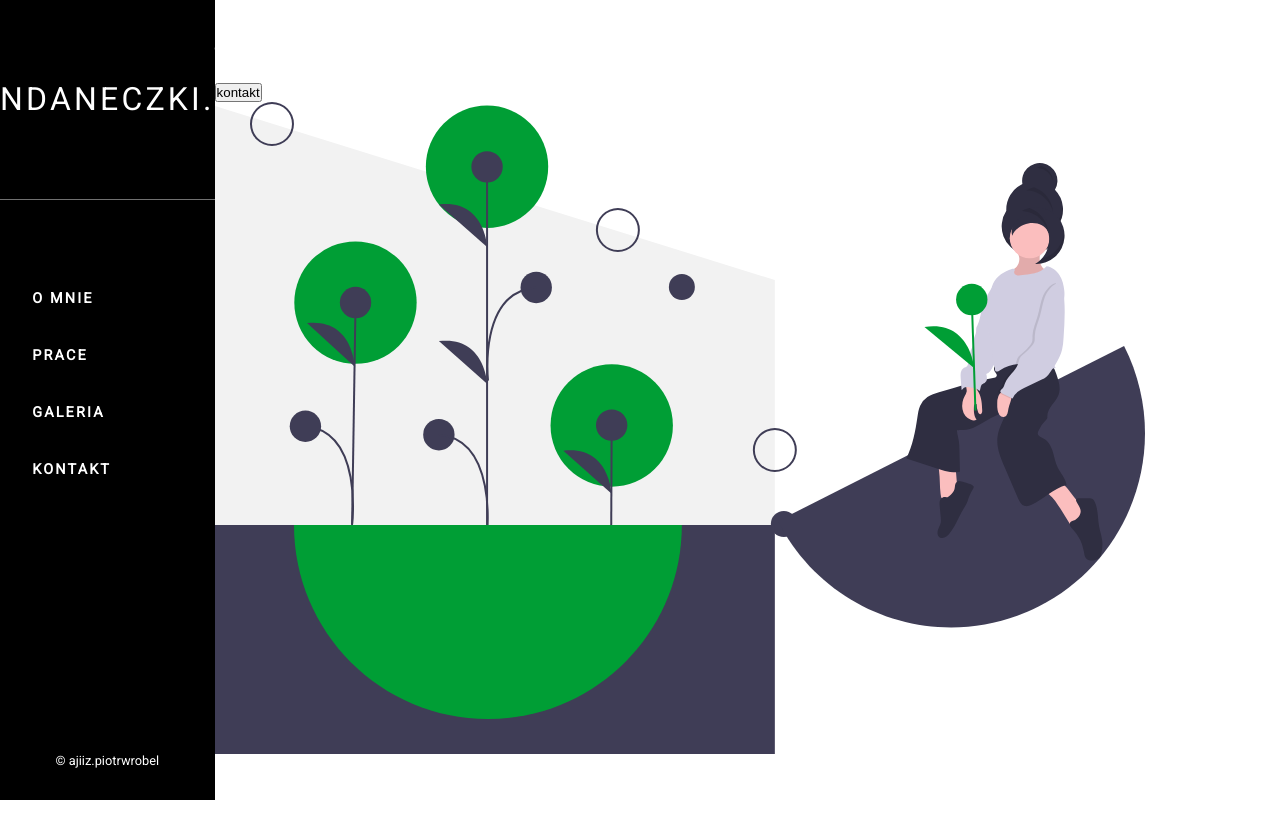
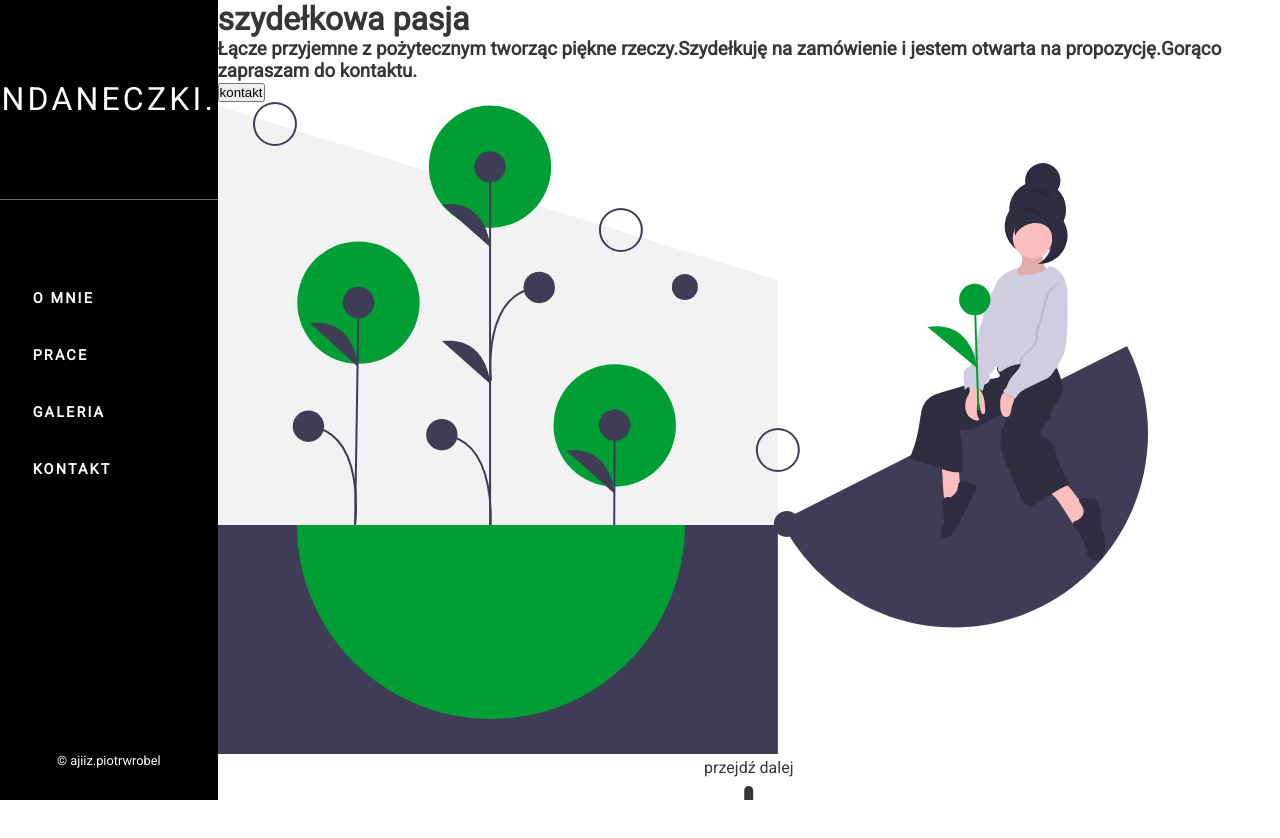
Before and after one commit to ajiiz/niteczki-daneczki-website, a React (Create React App) app in the folder niteczki-daneczki-website/: page / in a window 1280 px wide. Shown: the top 838 px of the page. After the commit the page ends 800 px from the top, so only its background shows below. Built offline with nearby package versions, Linux system fonts and the light colour scheme.

Commit message:
Initialized basic styles for homepage

```diff
--- a/niteczki-daneczki-website/src/styles/home.scss
+++ b/niteczki-daneczki-website/src/styles/home.scss
@@ -0,0 +1,8 @@
+.home {
+    display: flex;
+    flex-direction: column;
+    align-items: center;
+    width: 83%;
+    height: 100vh;
+    color: #363636;
+}
```
